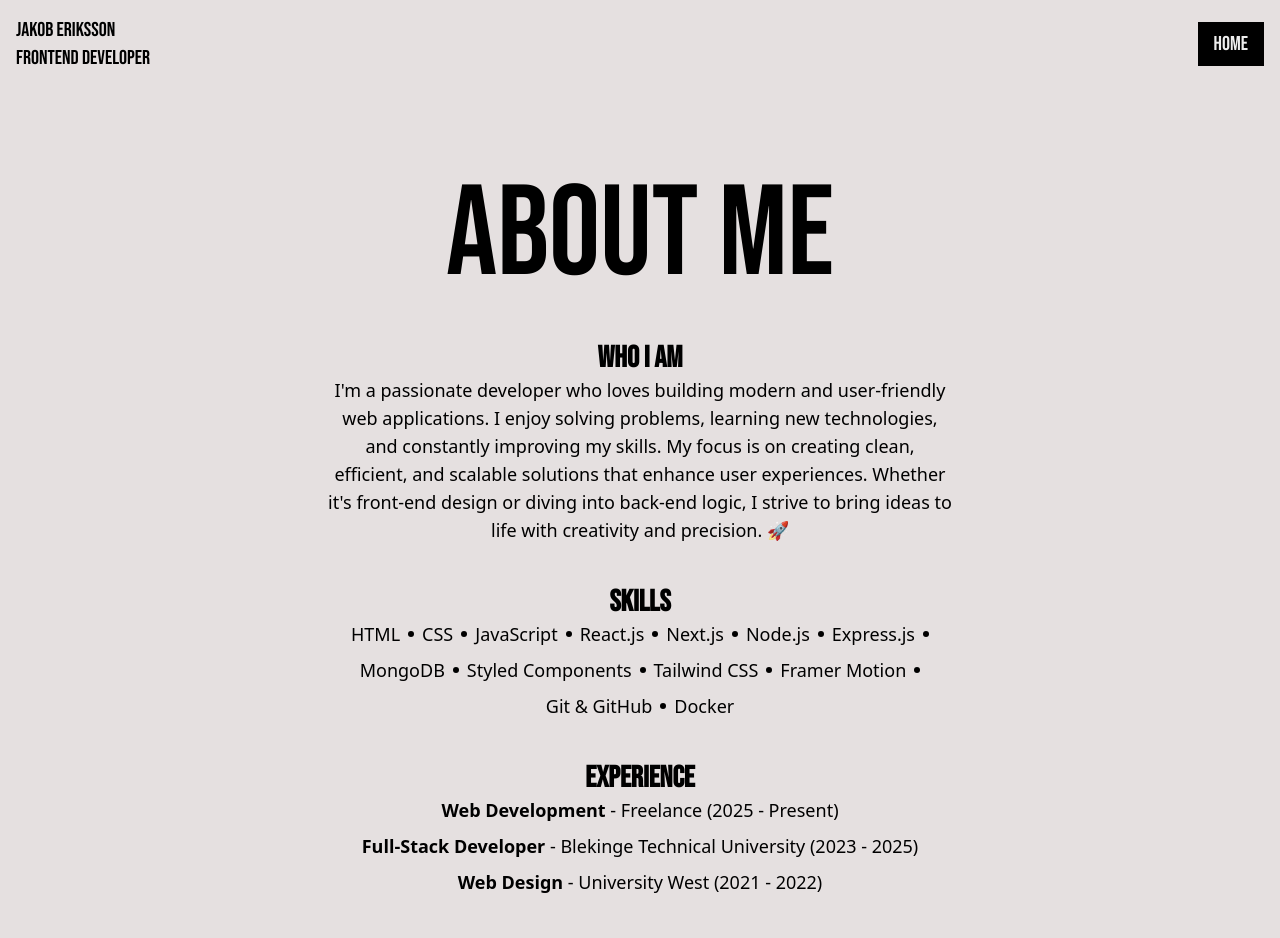
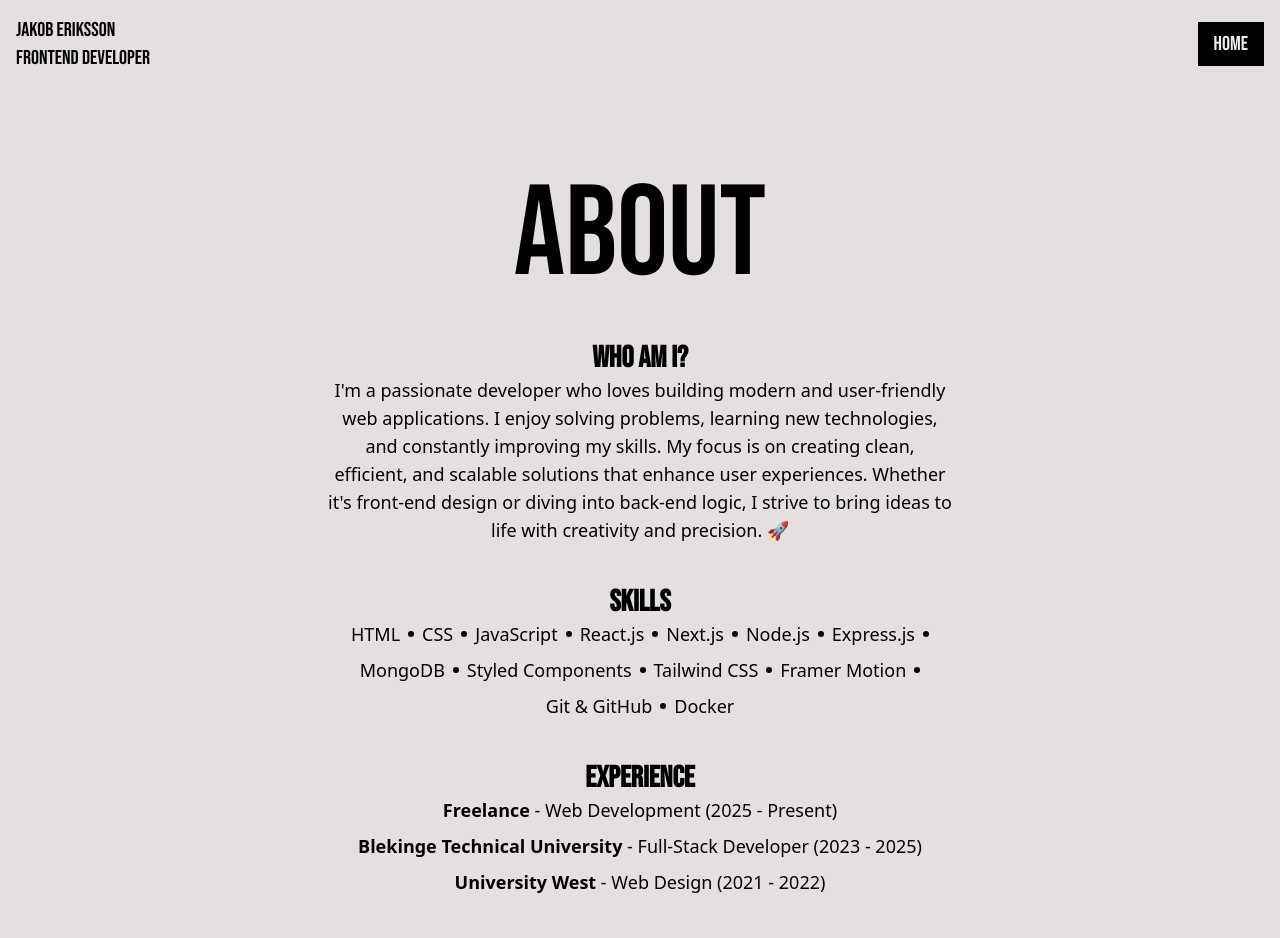
Before and after one commit to jkberiksson/portfolio, a React (Vite) app: page /about in a window 1280 px wide. Shown: the top 938 px of the page. Built offline with nearby package versions, Linux system fonts and the light colour scheme.

Commit message:
Add new project for Web Scroll Animations and update About page content for clarity

```diff
--- a/src/data/data.js
+++ b/src/data/data.js
@@ -9,8 +9,17 @@ import spellcheckerImg from '../assets/spellchecker.png';
 import trainImg from '../assets/train.png';
 import wattImg from '../assets/watt.png';
 import weatherImg from '../assets/weather.png';
+import webScrollAnimationImg from '../assets/web-scroll-animation.png';
 
 export const projects = [
+    {
+        title: 'Web Scroll Animations',
+        img: webScrollAnimationImg,
+        description:
+            'A website design focusing on scroll-animations. Built with React and Next.js. For scroll animations, I use framer motion and Lenis scroll for smooth scrolling. Designed for both web and mobile.',
+        demo: 'https://timely-mochi-f37d29.netlify.app/',
+        github: 'https://github.com/jkberiksson/scroll-animations',
+    },
     {
         title: 'Watt är vi på väg?',
         img: wattImg,
--- a/src/pages/About.jsx
+++ b/src/pages/About.jsx
@@ -4,13 +4,13 @@ export default function About() {
     return (
         <div className='text-center'>
             {/* Heading */}
-            <h1 className='text-9xl mb-10'>About Me</h1>
+            <h1 className='text-9xl mb-10'>About</h1>
 
             {/* Content Grid (Similar to Work Page) */}
             <div>
                 {/* About Section */}
                 <div className='lg:w-1/2 lg:mx-auto mb-10'>
-                    <h2 className='text-3xl font-bold'>Who I Am</h2>
+                    <h2 className='text-3xl font-bold'>Who Am I?</h2>
                     <p className='text-lg font-sans'>
                         I'm a passionate developer who loves building modern and user-friendly web applications. I enjoy solving problems,
                         learning new technologies, and constantly improving my skills. My focus is on creating clean, efficient, and
@@ -56,13 +56,13 @@ export default function About() {
                     <h2 className='text-3xl font-bold'>Experience</h2>
                     <div className='text-lg space-y-2 font-sans'>
                         <p>
-                            <strong>Web Development</strong> - Freelance (2025 - Present)
+                            <strong>Freelance</strong> - Web Development (2025 - Present)
                         </p>
                         <p>
-                            <strong>Full-Stack Developer</strong> - Blekinge Technical University (2023 - 2025)
+                            <strong>Blekinge Technical University</strong> - Full-Stack Developer (2023 - 2025)
                         </p>
                         <p>
-                            <strong>Web Design</strong> - University West (2021 - 2022)
+                            <strong>University West</strong> - Web Design (2021 - 2022)
                         </p>
                     </div>
                 </div>
```
Also changed, not shown: 1 other file (tests, documents, lock files or other folders).
